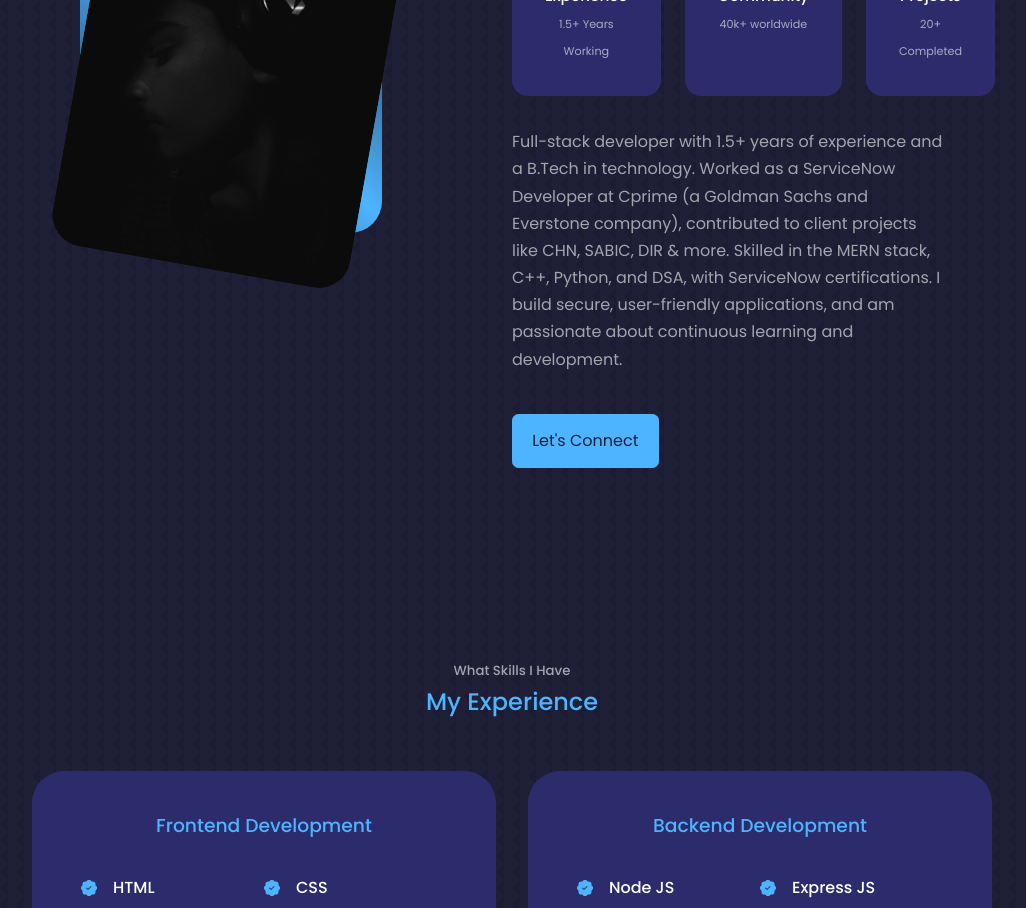
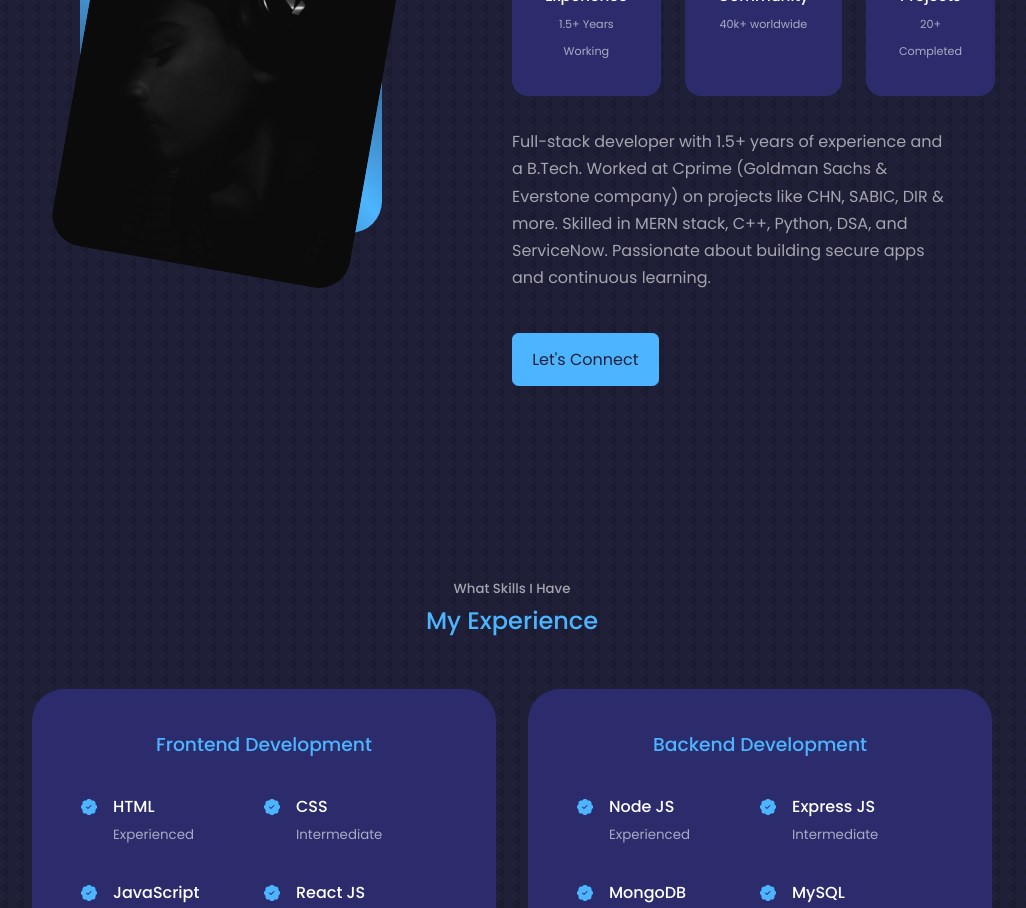
Before and after one commit to MohitGeryani/mg.portfolio, a React (Vite) app: page / in a window 1280 px wide. Shown: the part 1200-2108 px from the top of the page, without its empty margins (128-1154 px from the left). Built offline with nearby package versions, Linux system fonts and the light colour scheme.

Commit message:
new changes

```diff
--- a/src/components/about/About.jsx
+++ b/src/components/about/About.jsx
@@ -40,7 +40,7 @@ const About = () => {
 
       </div>
 
-      <p>Full-stack developer with 1.5+ years of experience and a B.Tech in technology. Worked as a ServiceNow Developer at Cprime (a Goldman Sachs and Everstone company), contributed to client projects like CHN, SABIC, DIR & more. Skilled in the MERN stack, C++, Python, and DSA, with ServiceNow certifications. I build secure, user-friendly applications, and am passionate about continuous learning and development.</p>
+      <p>Full-stack developer with 1.5+ years of experience and a B.Tech. Worked at Cprime (Goldman Sachs & Everstone company) on projects like CHN, SABIC, DIR & more. Skilled in MERN stack, C++, Python, DSA, and ServiceNow. Passionate about building secure apps and continuous learning.</p>
 
              <a href='#contact' className='btn btn-primary'>Let's Connect</a>
     </div>
```
